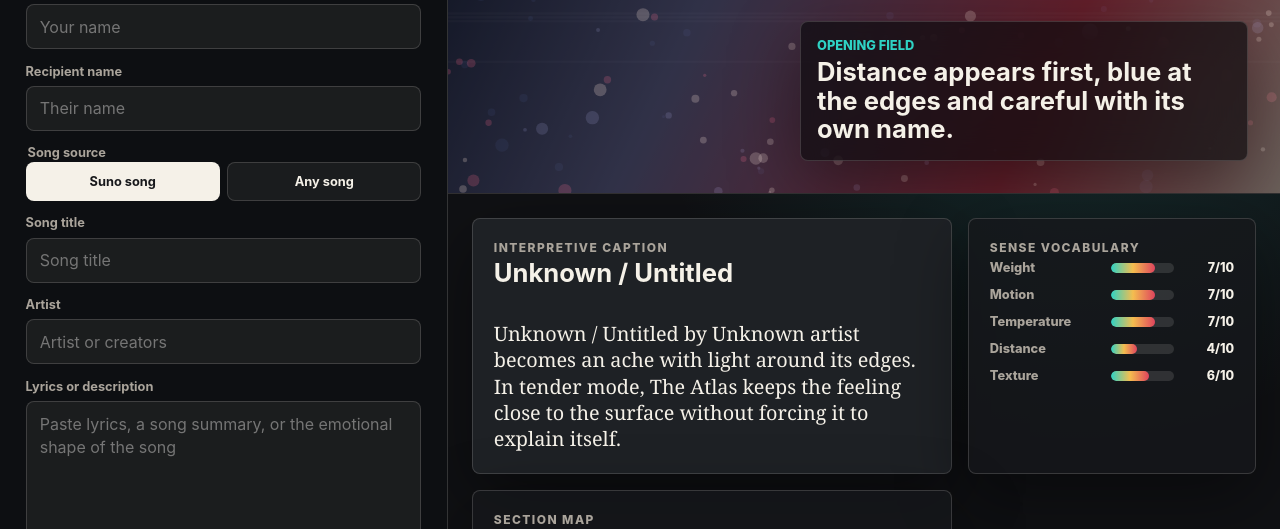
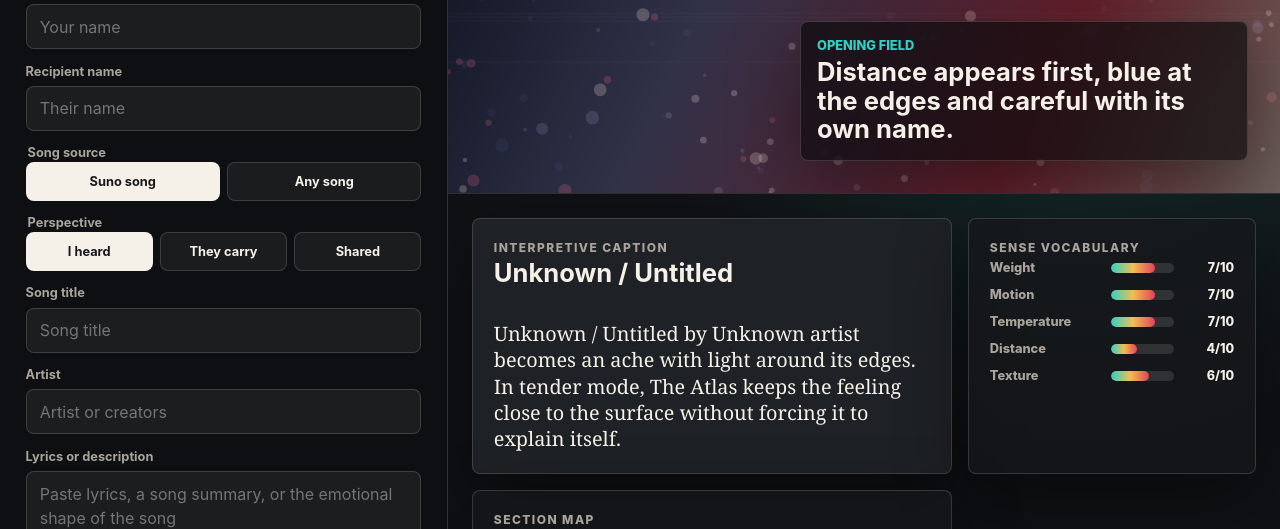
Before and after one commit to janellesbelles/resonance-atlas, a plain HTML site: page index.html in a window 1280 px wide. Shown: the part 206-735 px from the top of the page. Drawn offline with Linux system fonts and the light colour scheme; animation ran at ten frames a second.

Commit message:
Update index.html

```diff
--- a/index.html
+++ b/index.html
@@ -34,6 +34,22 @@
             <label>
               <input type="radio" name="song-source" value="regular" />
               <span>Any song</span>
+            </label>
+          </fieldset>
+
+          <fieldset class="mode-group">
+            <legend>Perspective</legend>
+            <label>
+              <input type="radio" name="perspective" value="listener" checked />
+              <span>I heard</span>
+            </label>
+            <label>
+              <input type="radio" name="perspective" value="recipient" />
+              <span>They carry</span>
+            </label>
+            <label>
+              <input type="radio" name="perspective" value="shared" />
+              <span>Shared</span>
             </label>
           </fieldset>
 
```
